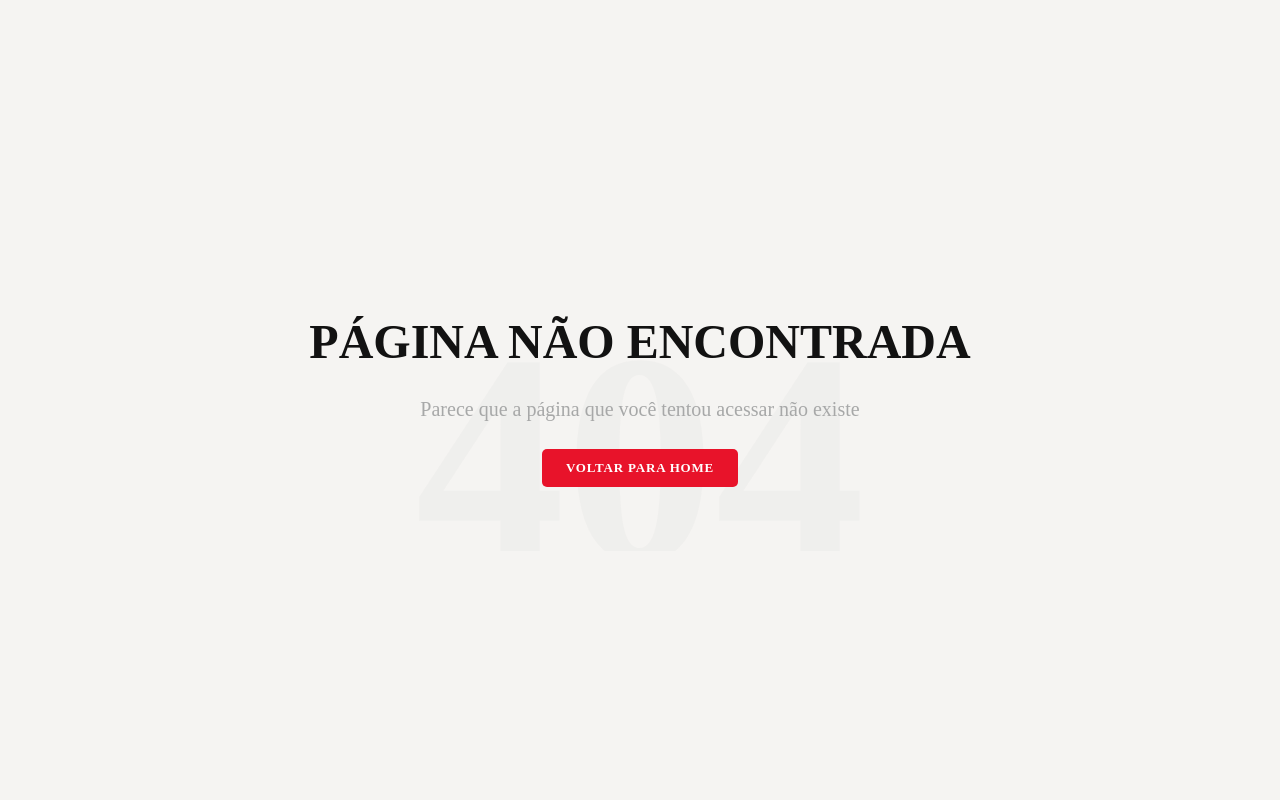
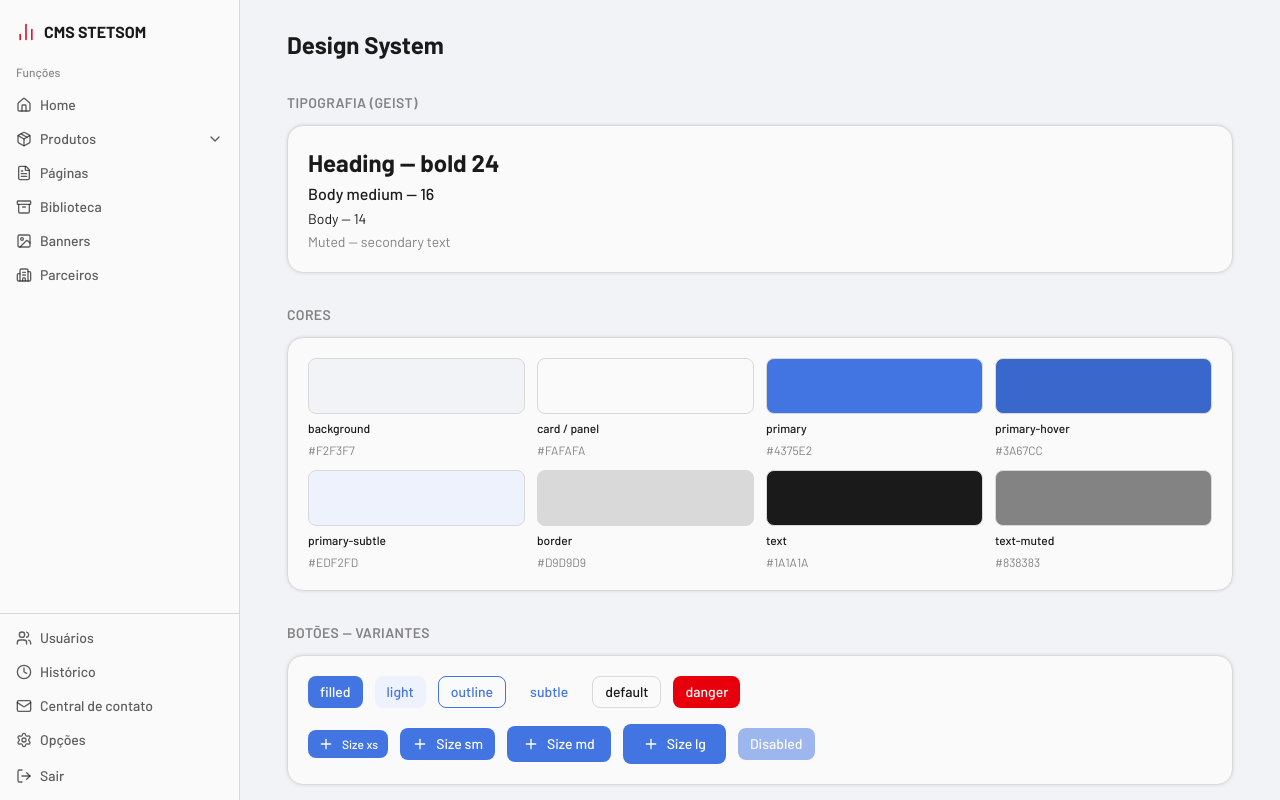
Before and after one commit to PlazaCC/stetsom-front, a Next.js app: page /admin/styleguide in a window 1280 px wide. Before the commit this address had no page. Built offline with nearby package versions, Linux system fonts and the light colour scheme; a web font is replaced by a local one.

Commit message:
docs(cms): add living styleguide route and design system reference
- /admin/styleguide renders every token and primitive in all states
- docs/ia/figma/CMS_DESIGN_SYSTEM.md documents tokens, rules and Figma node IDs

```diff
--- /dev/null
+++ b/src/app/admin/styleguide/page.tsx
@@ -0,0 +1,157 @@
+"use client";
+
+/**
+ * CMS Design System — living styleguide.
+ * Renders every foundational token + primitive in all states so the design
+ * system can be verified visually in the browser (guardrail against drift).
+ * Reference doc: docs/ia/figma/CMS_DESIGN_SYSTEM.md
+ */
+
+import { AdminPageHeader } from "../_components/admin-page-header";
+import { AdminPanel } from "../_components/admin-panel";
+import {
+  AdminInput,
+  AdminLabel,
+  AdminSelect,
+  AdminTextarea,
+} from "../_components/crud/admin-input";
+import { CmsButton, type CmsButtonProps } from "../_components/crud/cms-button";
+import { StatusBadge } from "../_components/crud/status-badge";
+import { Plus } from "lucide-react";
+
+const COLOR_TOKENS: { name: string; className: string; hex: string }[] = [
+  { name: "background", className: "bg-background", hex: "#F2F3F7" },
+  { name: "card / panel", className: "bg-card", hex: "#FAFAFA" },
+  { name: "primary", className: "bg-cms-primary", hex: "#4375E2" },
+  { name: "primary-hover", className: "bg-cms-primary-hover", hex: "#3A67CC" },
+  {
+    name: "primary-subtle",
+    className: "bg-cms-primary-subtle",
+    hex: "#EDF2FD",
+  },
+  { name: "border", className: "bg-border", hex: "#D9D9D9" },
+  { name: "text", className: "bg-foreground", hex: "#1A1A1A" },
+  { name: "text-muted", className: "bg-cms-text-muted", hex: "#838383" },
+];
+
+const BUTTON_VARIANTS: CmsButtonProps["variant"][] = [
+  "filled",
+  "light",
+  "outline",
+  "subtle",
+  "default",
+  "danger",
+];
+
+const BUTTON_SIZES: CmsButtonProps["size"][] = ["xs", "sm", "md", "lg"];
+
+const STATUSES = [
+  "PUBLISHED",
+  "DRAFT",
+  "SCHEDULED",
+  "ACTIVE",
+  "INACTIVE",
+  "DISCONTINUED",
+];
+
+function Section({
+  title,
+  children,
+}: {
+  title: string;
+  children: React.ReactNode;
+}) {
+  return (
+    <section className="space-y-3">
+      <h2 className="text-sm font-semibold tracking-wide text-muted-foreground uppercase">
+        {title}
+      </h2>
+      <AdminPanel className="p-5">{children}</AdminPanel>
+    </section>
+  );
+}
+
+export default function StyleguidePage() {
+  return (
+    <div className="space-y-8">
+      <AdminPageHeader title="Design System" />
+
+      <Section title="Tipografia (Geist)">
+        <div className="space-y-1">
+          <p className="text-2xl font-bold text-foreground">
+            Heading — bold 24
+          </p>
+          <p className="text-base font-medium text-foreground">
+            Body medium — 16
+          </p>
+          <p className="text-sm text-foreground">Body — 14</p>
+          <p className="text-sm text-muted-foreground">
+            Muted — secondary text
+          </p>
+        </div>
+      </Section>
+
+      <Section title="Cores">
+        <div className="grid grid-cols-2 gap-3 sm:grid-cols-4">
+          {COLOR_TOKENS.map((t) => (
+            <div key={t.name} className="space-y-1.5">
+              <div
+                className={`h-14 rounded-md border border-border ${t.className}`}
+              />
+              <div className="text-xs font-medium text-foreground">
+                {t.name}
+              </div>
+              <div className="text-xs text-muted-foreground">{t.hex}</div>
+            </div>
+          ))}
+        </div>
+      </Section>
+
+      <Section title="Botões — variantes">
+        <div className="flex flex-wrap gap-3">
+          {BUTTON_VARIANTS.map((variant) => (
+            <CmsButton key={variant} variant={variant}>
+              {variant}
+            </CmsButton>
+          ))}
+        </div>
+        <div className="mt-4 flex flex-wrap items-center gap-3">
+          {BUTTON_SIZES.map((size) => (
+            <CmsButton key={size} size={size}>
+              <Plus /> Size {size}
+            </CmsButton>
+          ))}
+          <CmsButton disabled>Disabled</CmsButton>
+        </div>
+      </Section>
+
+      <Section title="Inputs">
+        <div className="grid max-w-xl gap-4">
+          <div>
+            <AdminLabel htmlFor="sg-input">Texto</AdminLabel>
+            <AdminInput id="sg-input" placeholder="Digite algo…" />
+          </div>
+          <div>
+            <AdminLabel htmlFor="sg-select">Select</AdminLabel>
+            <AdminSelect id="sg-select" defaultValue="a">
+              <option value="a">Opção A</option>
+              <option value="b">Opção B</option>
+            </AdminSelect>
+          </div>
+          <div>
+            <AdminLabel htmlFor="sg-textarea">Textarea</AdminLabel>
+            <AdminTextarea id="sg-textarea" rows={3} placeholder="Descrição…" />
+          </div>
+        </div>
+      </Section>
+
+      <Section title="Status badges">
+        <div className="flex flex-wrap gap-2">
+          {STATUSES.map((s) => (
+            <StatusBadge key={s} status={s} />
+          ))}
+        </div>
+      </Section>
+    </div>
+  );
+}
```
Also changed, not shown: 1 other file (tests, documents, lock files or other folders).
